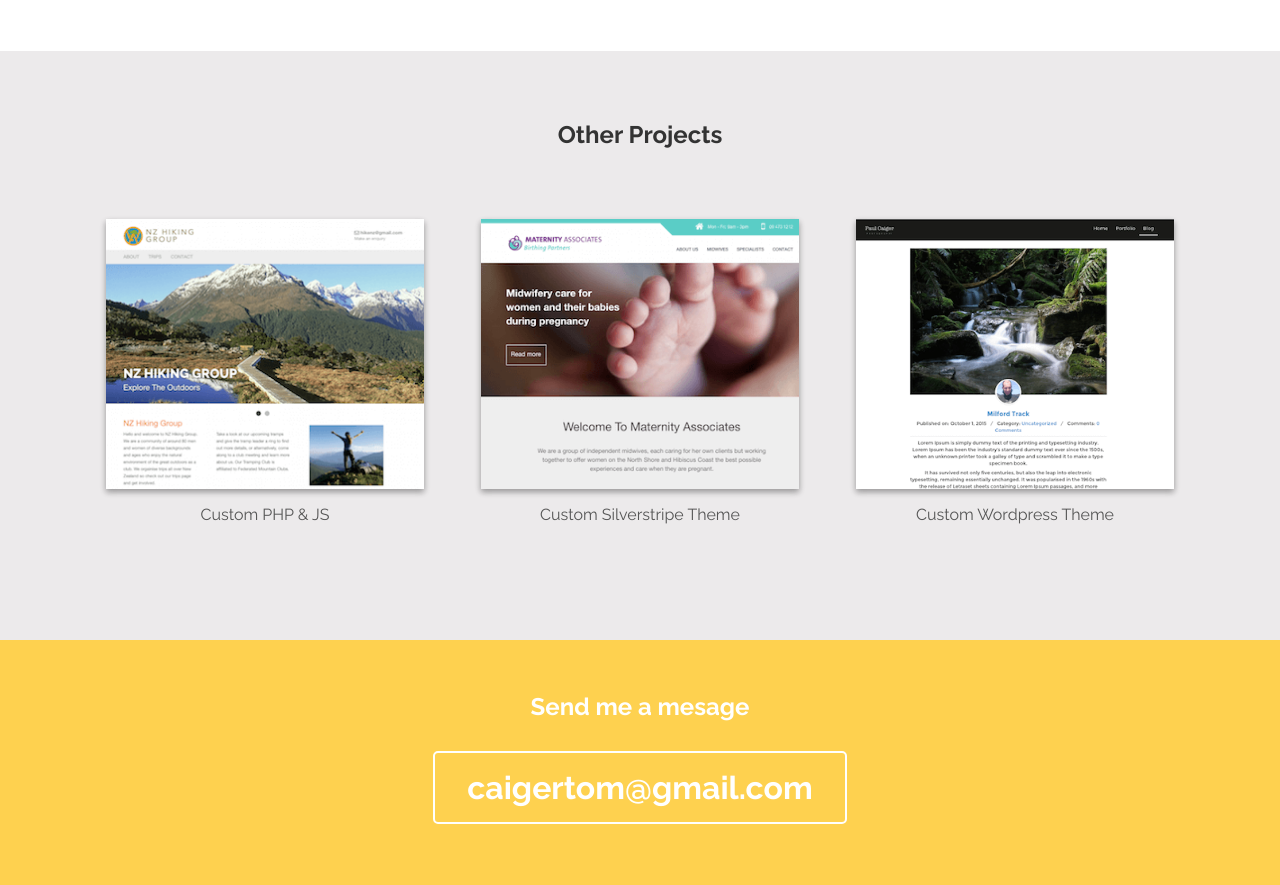
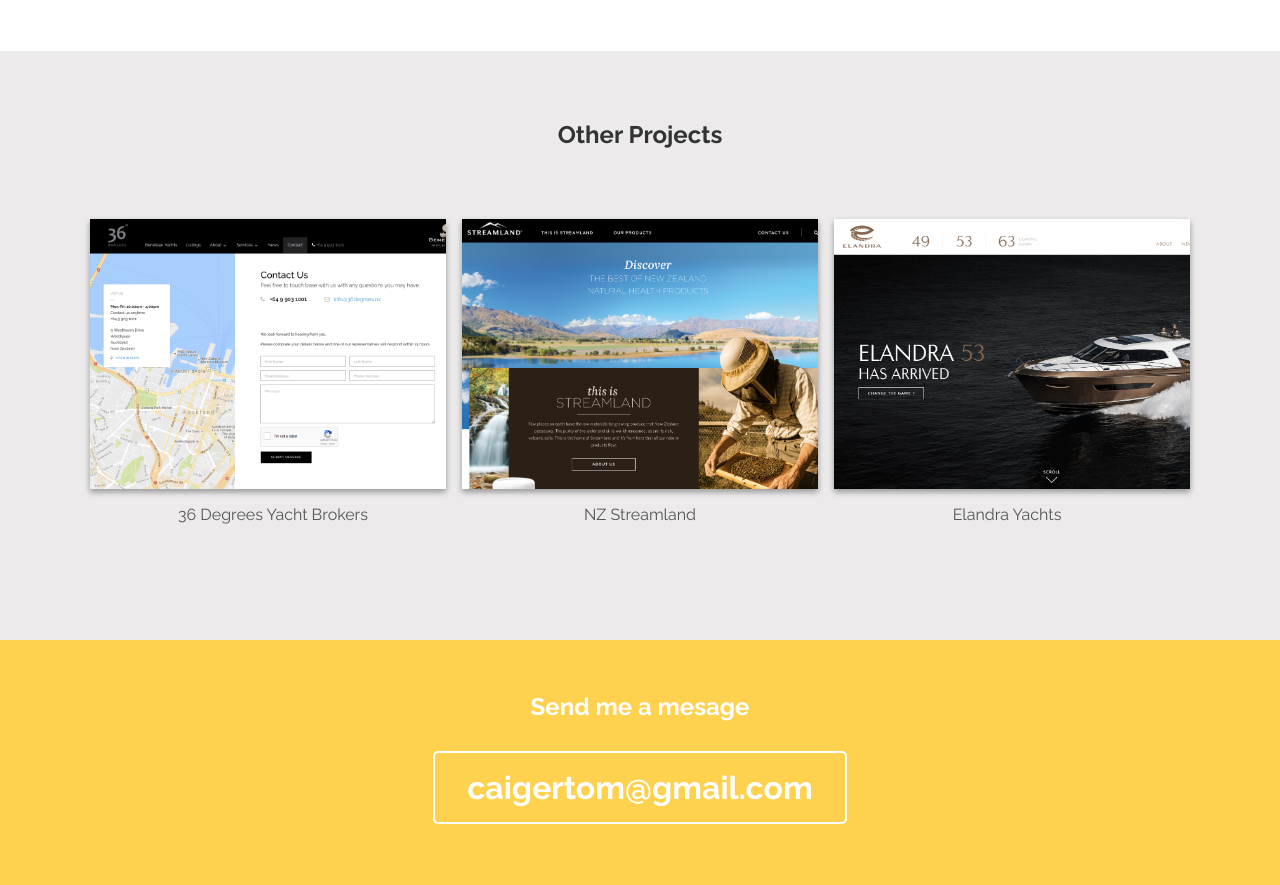
Before and after one commit to tcaiger/MyPortfolio, a PHP site: page / in a window 1280 px wide. Shown: the part 1980-2865 px from the top of the page. Run offline with PHP 8.4, Linux system fonts and the light colour scheme; some libraries are stand-ins or nearby versions.

Commit message:
Update portfolio

```diff
--- a/css/main.css
+++ b/css/main.css
@@ -132,17 +132,6 @@
 @media (max-width: 75em) {
   .hidden-sm {
     display: none; } }
-
-.img-sm {
-  height: 270px; }
-
-.img-lg {
-  height: 420px;
-  width: 420px; }
-  @media (max-width: 32em) {
-    .img-lg {
-      width: 300px;
-      height: 300px; } }
 
 header {
   height: 500px;
@@ -289,6 +278,12 @@
       margin: 1em 0 0 32px;
       text-align: left; } }
 
+.other-project {
+  width: 320px; }
+  @media screen and (min-width: 400px) {
+    .other-project {
+      width: 366px; } }
+
 .text-holder {
   margin: 3em;
   min-width: 400px; }
@@ -298,11 +293,27 @@
       min-width: 250px; } }
 
 .image-holder {
-  margin: 0 1em;
-  box-shadow: 0 3px 6px rgba(0, 0, 0, 0.16), 0 3px 6px rgba(0, 0, 0, 0.23);
-  position: relative; }
+  position: relative;
+  height: 270px;
+  background-size: cover;
+  background-position: top left;
+  background-repeat: no-repeat;
+  margin: 0 5px;
+  box-shadow: 0 3px 6px rgba(0, 0, 0, 0.16), 0 3px 6px rgba(0, 0, 0, 0.23); }
+  .image-holder.first {
+    margin: 0 10px 0 0; }
+  .image-holder.last {
+    margin: 0 0 0 10px; }
   .image-holder:hover .screen {
     opacity: 0.9; }
+
+.img-lg {
+  height: 420px;
+  width: 420px; }
+  @media (max-width: 32em) {
+    .img-lg {
+      width: 300px;
+      height: 300px; } }
 
 .screen {
   position: absolute;
@@ -313,14 +324,11 @@
   -webkit-transition: all 0.5s;
           transition: all 0.5s; }
   .screen h3 {
-    margin-top: 15%; }
+    margin-top: 40px; }
   .screen p {
     margin: 0 10%;
     font-weight: bold;
     line-height: 1.4; }
-
-.other-project {
-  width: 350px; }
 
 .banner {
   padding: 2em 0 5em;
--- a/index.php
+++ b/index.php
@@ -63,52 +63,43 @@
 	<div class="divide30"></div>
 	<div class="container flex flex-j-between flex-wrap">
 
-		<!-- =============================================== -->
-		<!--             NZ Hiking Group                     -->
-		<!-- =============================================== -->
 		<div class="other-project">
-			<div class="image-holder img-sm" style="background: url('images/hike.png'); background-size: cover">
+			<div class="image-holder first" style="background-image: url('images/36-degrees.png')">
 				<div class="screen text-center">
-					<h3 class="text-white">NZ Hiking Group Website</h3>
-					<p class="text-white">Built with custom PHP, Rest API, Angular JS, JQuery, Foundation, SASS, Bower, Gulp, Geolocation , Google Maps & Email.</p>
+					<h3 class="text-white">36 Degrees</h3>
+					<p class="text-white">Custom designed yacht directory website. Built with Silverstripe CMS, twitter bootstrap, SASS and grunt js.</p>
 					<div class="flex flex-j-center flex-a-align">
-						<a href="http://www.hike.tomcaiger.com/" target="_blank" class="btn text-white">View Project</a>
+						<a href="http://www.36degrees.nz" target="_blank" class="btn text-white">View Project</a>
 					</div>
 				</div>
 			</div>
-			<p class="text-grey text-center">Custom PHP & JS</p>
+			<p class="text-grey text-center">36 Degrees Yacht Brokers</p>
 		</div>
 
-		<!-- =============================================== -->
-		<!--            Maternity Associates                 -->
-		<!-- =============================================== -->
 		<div class="other-project">
-			<div class="image-holder img-sm" style="background: url('images/maternity.png'); background-size: cover;">
+			<div class="image-holder" style="background-image: url('images/streamland.png')">
 				<div class="screen text-center">
-					<h3 class="text-white">Silverstripe Clinic Theme</h3>
-					<p class="text-white">Custom Silverstripe theme built for health care clinics.</p>
+					<h3 class="text-white">NZ Streamland</h3>
+					<p class="text-white">Custom designed website for a health product company. Includes a large product collection and beautiful user interface.</p>
 					<div class="flex flex-j-center flex-a-align">
-						<a href="http://maternityassociates.tomcaiger.com/" target="_blank" class="btn text-white">View Project</a>
+						<a href="http://www.nzstreamland.com" target="_blank" class="btn text-white">View Project</a>
 					</div>
 				</div>
 			</div>
-			<p class="text-grey text-center">Custom Silverstripe Theme</p>
+			<p class="text-grey text-center">NZ Streamland</p>
 		</div>
 
-		<!-- =============================================== -->
-		<!--                   Portfolio                     -->
-		<!-- =============================================== -->
 		<div class="other-project">
-			<div class="image-holder img-sm" style="background: url('images/portfolio.png'); background-size: cover">
+			<div class="image-holder last" style="background-image: url('images/elandra1.png')">
 				<div class="screen text-center">
-					<h3 class="text-white">Wordpress Portfolio Theme</h3>
-					<p class="text-white">Custom Wordpress Theme built for photography portfolio sites.</p>
+					<h3 class="text-white">Elandra Yachts</h3>
+					<p class="text-white">Custom Silverstripe theme built for a super yacht manufacturer. A georgious site with a ton of custom front end components.</p>
 					<div class="flex flex-j-center flex-a-align">
-						<a href="http://portfolio.tomcaiger.com/" target="_blank" class="btn text-white">View Project</a>
+						<a href="http://elandradev.echo.weareonfire.co.nz" target="_blank" class="btn text-white">View Project</a>
 					</div>
 				</div>
 			</div>
-			<p class="text-grey text-center">Custom Wordpress Theme</p>
+			<p class="text-grey text-center">Elandra Yachts</p>
 		</div>
 
 
--- a/styles/_page.scss
+++ b/styles/_page.scss
@@ -78,8 +78,15 @@
   }
 }
 
-// Screens
-// ---------------------------
+// Other Project
+// ----------------------
+.other-project {
+  width : 320px;
+  @media screen and (min-width: 400px){
+    width :366px;
+  }
+}
+
 .text-holder {
   margin    : 3em;
   min-width : 400px;
@@ -90,13 +97,35 @@
 }
 
 .image-holder {
-  margin     : 0 1em;
+  position   : relative;
+  height : 270px;
+  background-size: cover;
+  background-position: top left;
+  background-repeat: no-repeat;
+  margin: 0 5px;
   box-shadow : 0 3px 6px rgba(0, 0, 0, 0.16), 0 3px 6px rgba(0, 0, 0, 0.23);
-  position   : relative;
+  &.first{
+    margin: 0 10px 0 0;
+  }
+  &.last{
+    margin: 0 0 0 10px;
+  }
   &:hover {
     .screen {
       opacity : 0.9;
     }
+  }
+}
+
+
+// Images
+// -------------
+.img-lg {
+  height : 420px;
+  width  : 420px;
+  @media (max-width : $small) {
+    width  : 300px;
+    height : 300px;
   }
 }
 
@@ -108,7 +137,7 @@
   opacity    : 0;
   transition : all 0.5s;
   h3 {
-    margin-top : 15%;
+    margin-top : 40px;
   }
   p {
     margin      : 0 10%;
@@ -117,11 +146,6 @@
   }
 }
 
-// Other Project
-// ----------------------
-.other-project {
-  width : 350px;
-}
 
 // Banner
 // ---------------
--- a/styles/_utilities.scss
+++ b/styles/_utilities.scss
@@ -56,18 +56,3 @@
     display : none;
   }
 }
-
-// Images
-// -------------
-.img-sm {
-  height : 270px;
-}
-
-.img-lg {
-  height : 420px;
-  width  : 420px;
-  @media (max-width : $small) {
-    width  : 300px;
-    height : 300px;
-  }
-}
```
Also changed, not shown: images/36-degrees.png (added), images/elandra1.png (added), images/elandra2.png (added), images/streamland.png (added), 1 other file.
